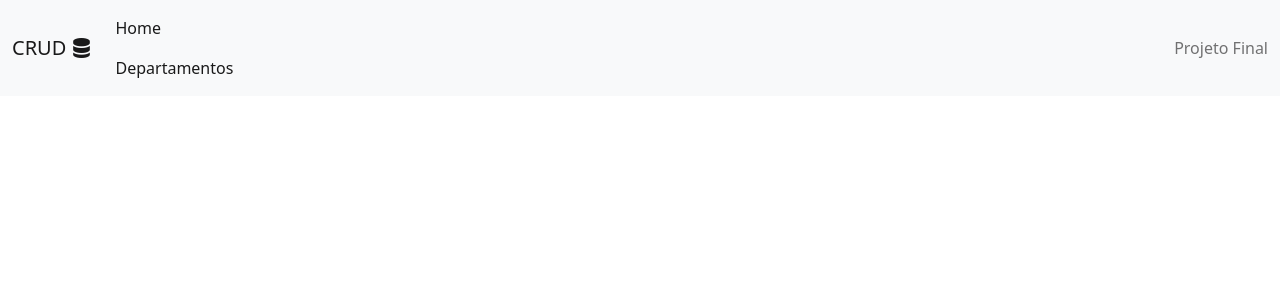
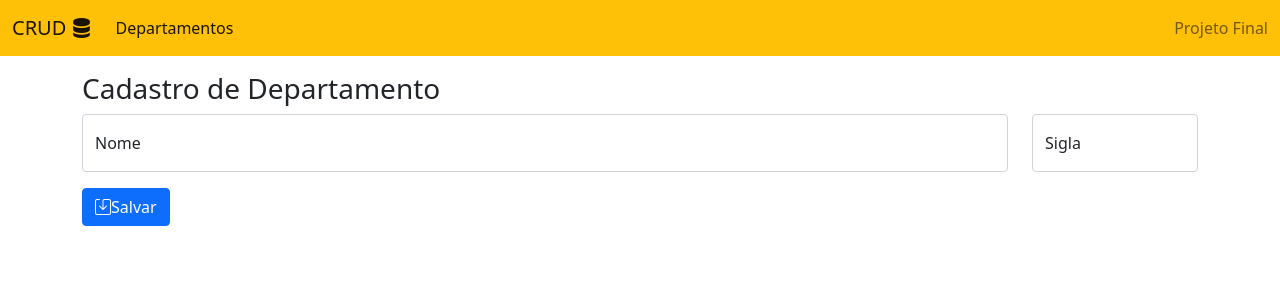
Before and after one commit to VitorDahmer/1605990-projeto-final, a React (Create React App) app in the folder crud/: page /departamentos/new in a window 1280 px wide. Shown: the top 300 px of the page. Built offline with nearby package versions, Linux system fonts and the light colour scheme.

Commit message:
Aula04 - Utilização do Bootstrp e criação de formulário

```diff
--- a/crud/src/App.js
+++ b/crud/src/App.js
@@ -11,8 +11,9 @@ function App() {
     <>
       <BrowserRouter>
         <Menu/>
-
-        <RouterNavigation/>
+        <div className='container'>
+          <RouterNavigation/>
+        </div>
       </BrowserRouter>
 
 
--- /dev/null
+++ b/crud/src/components/CadastroDepartamento/index.js
@@ -0,0 +1,53 @@
+import React, {useState, useEffect} from 'react';
+
+// import { Container } from './styles';
+
+function CadastroDepartamento() {
+    const [nome, setNome] = useState('')
+    const [sigla, setSigla] = useState('')
+  return <>
+    <div>
+        <h3 className='mt-3'>Cadastro de Departamento</h3>
+        <form className='row'>
+            <div className='col-md-10 col-sm-6 col-12'>
+                <div className='form-floating'>
+                    <input
+                    type='text'
+                    id='nome'
+                    placeholder='Nome'
+                    className='form-control'
+                    value={nome}
+                    onChange={e=>{setNome(e.target.value)}}
+                    ></input>
+                    <label for='nome'>Nome</label>
+                </div>
+            </div>
+            <div className='col-md-2 col-sm-6 col-12'>
+                <div className='form-floating'>
+                    <input
+                    type='text'
+                    id='sigla'
+                    placeholder='Sigla'
+                    className='form-control'
+                    value={sigla}
+                    ></input>
+                    <label for='sigla'>Sigla</label>
+                </div>
+            </div>
+
+        </form>
+        <div className='row'>
+            <div className='col'>
+                <button className='btn btn-primary mt-3'
+                onClick={()=>{
+                    alert('Clicou!')
+                }}
+                ><i className='bi bi-save'/>Salvar</button>
+            </div>
+        </div>
+    </div>
+
+  </>;
+}
+
+export default CadastroDepartamento;
--- a/crud/src/components/ListaDepartamentos/index.js
+++ b/crud/src/components/ListaDepartamentos/index.js
@@ -1,5 +1,6 @@
 import React, {useEffect, useState} from 'react';
 import getDepartamentos from '../../services/departamentos';
+import {Link} from 'react-router-dom';
 
 // import { Container } from './styles';
 
@@ -21,8 +22,17 @@ function ListaDepartamentos() {
 
 
   return (<>
+    <div className='d-flex justify-content-between mt-3'>
+      <h3 >Departamentos</h3>
+      <Link
+        to='/departamentos/new'
+        className='btn btn-secondary'>
+          <i className='bi bi-plus'/>
+          Novo
+      </Link>
+    </div>
 
-    <h3 className='mt-3'>Departamentos</h3>
+
 
     <table className='table table-striped'>
         <thead>
--- a/crud/src/components/Menu/index.js
+++ b/crud/src/components/Menu/index.js
@@ -5,17 +5,17 @@ import {Link} from 'react-router-dom';
 
 function Menu() {
   return <>
-    <nav className="navbar navbar-expand-lg navbar-light bg-light">
+    <nav className="navbar navbar-expand-lg navbar-light bg-warning">
   <div className="container-fluid">
-    <a className="navbar-brand" href="#">CRUD <i className="bi bi-server"></i></a>
-    {/* <Link className="navbar-brand" href="#">CRUD <i className="bi bi-server"></i></Link> */}
+    {/* <a className="navbar-brand" href="#">CRUD <i className="bi bi-server"></i></a> */}
+    <Link className="navbar-brand" to='/'>CRUD <i className="bi bi-server"></i></Link>
     <button className="navbar-toggler" type="button" data-bs-toggle="collapse" data-bs-target="#navbarText" aria-controls="navbarText" aria-expanded="false" aria-label="Toggle navigation">
       <span className="navbar-toggler-icon"></span>
     </button>
     <div className="collapse navbar-collapse" id="navbarText">
       <ul className="navbar-nav me-auto mb-2 mb-lg-0">
         <li className="nav-item">
-            <Link to="/" className='nav-link active'>Home</Link>
+
             <Link to="/departamentos" className='nav-link active'>Departamentos</Link>
 
         </li>
--- a/crud/src/router/index.js
+++ b/crud/src/router/index.js
@@ -1,5 +1,6 @@
 import React from 'react';
 import {Route, Routes} from 'react-router-dom';
+import CadastroDepartamento from '../components/CadastroDepartamento';
 import ListaDepartamentos from '../components/ListaDepartamentos';
 
 
@@ -10,6 +11,7 @@ function RouterNavigation() {
     <Routes>
         <Route path='/' element={<h1>Ola Vc está no Home</h1>}></Route>
         <Route path='/departamentos' element={<ListaDepartamentos/>}></Route>
+        <Route path='/departamentos/new' element={<CadastroDepartamento/>}></Route>
     </Routes>
   );
 }
```
